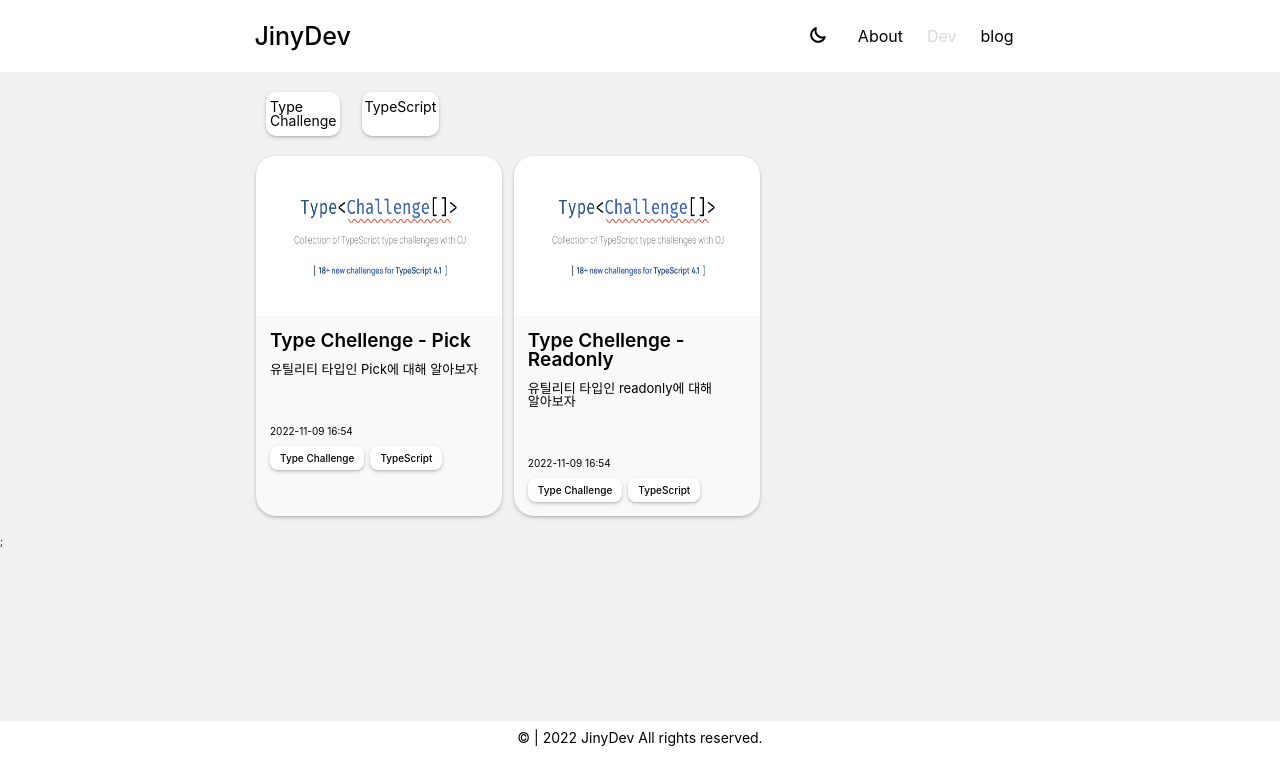
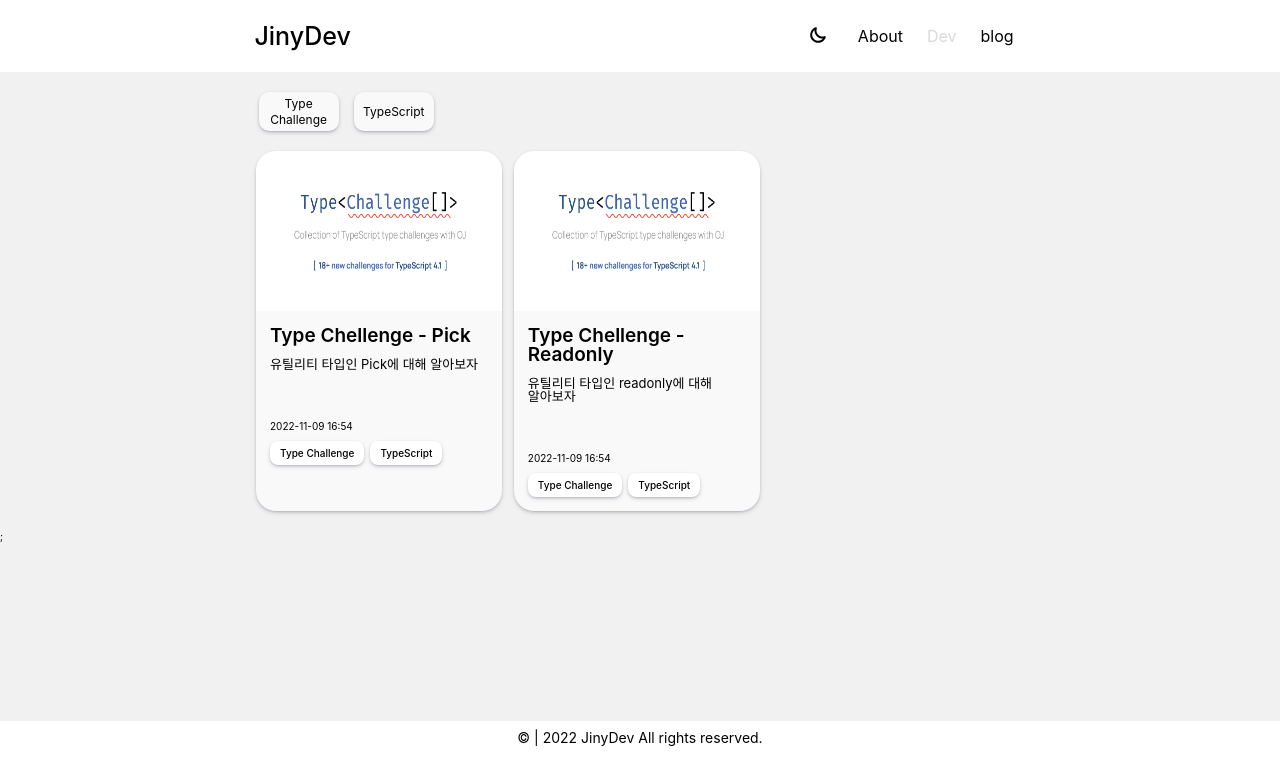
Before and after one commit to jinyoung234/JinyDev, a Next.js app: page /dev in a window 1280 px wide. Shown: the top 784 px of the page. Built offline with nearby package versions, Linux system fonts and the light colour scheme; some icons are missing.

Commit message:
style : modify Category component style

```diff
--- a/components/blogList/categoryTag/style.ts
+++ b/components/blogList/categoryTag/style.ts
@@ -1,14 +1,19 @@
 import styled from "styled-components";
 
 export const CategoryTagWrapper = styled.div<{ isChangeMode: boolean }>`
-  width: 78%;
+  text-align: center;
+  word-break: keep-all;
+  width: 8rem;
+  margin-right: 1rem;
   display: flex;
+  align-items: center;
   justify-content: center;
-  background-color: white;
-  color: black;
-  font-size: 1.4rem;
-  padding: 0.8rem 1.4rem;
+  background-color: ${props => props.theme.accentColor.contentColor};
+  color: ${props => props.isChangeMode && props.theme.fontColor};
+  font-size: 1.2rem;
+  padding: 0.4rem 0;
   border-radius: 1rem;
+  line-height: 1.3;
   box-shadow: ${props => props.theme.shadow.defaultShadow};
   :hover {
     background-color: ${props => (props.isChangeMode ? "#8AB633" : "#dee2e6")};
```
